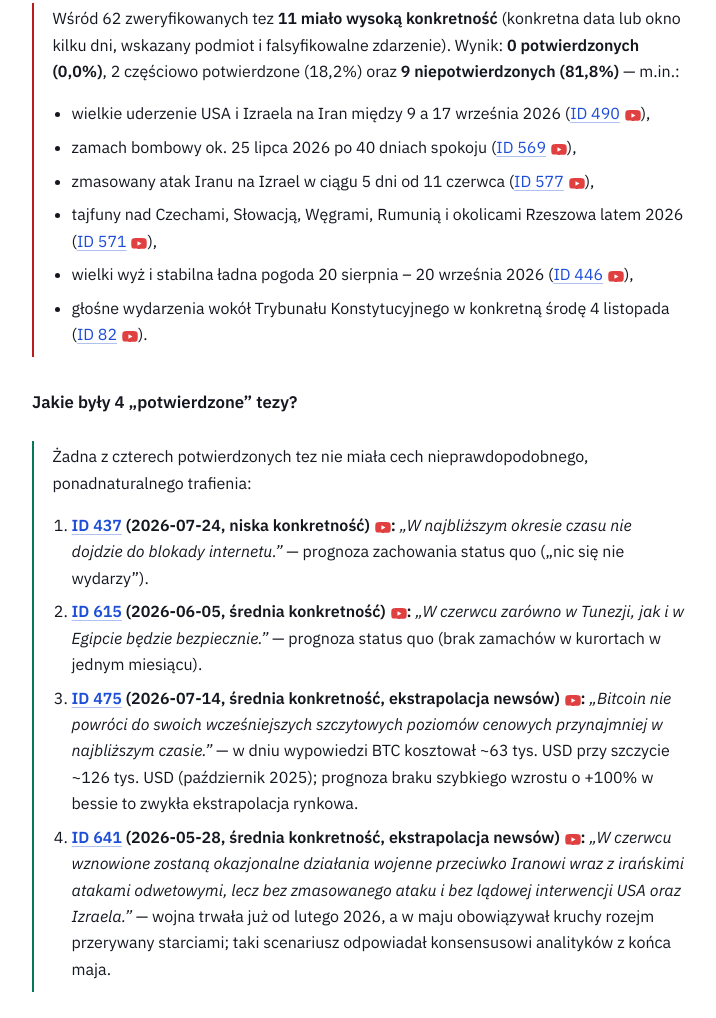
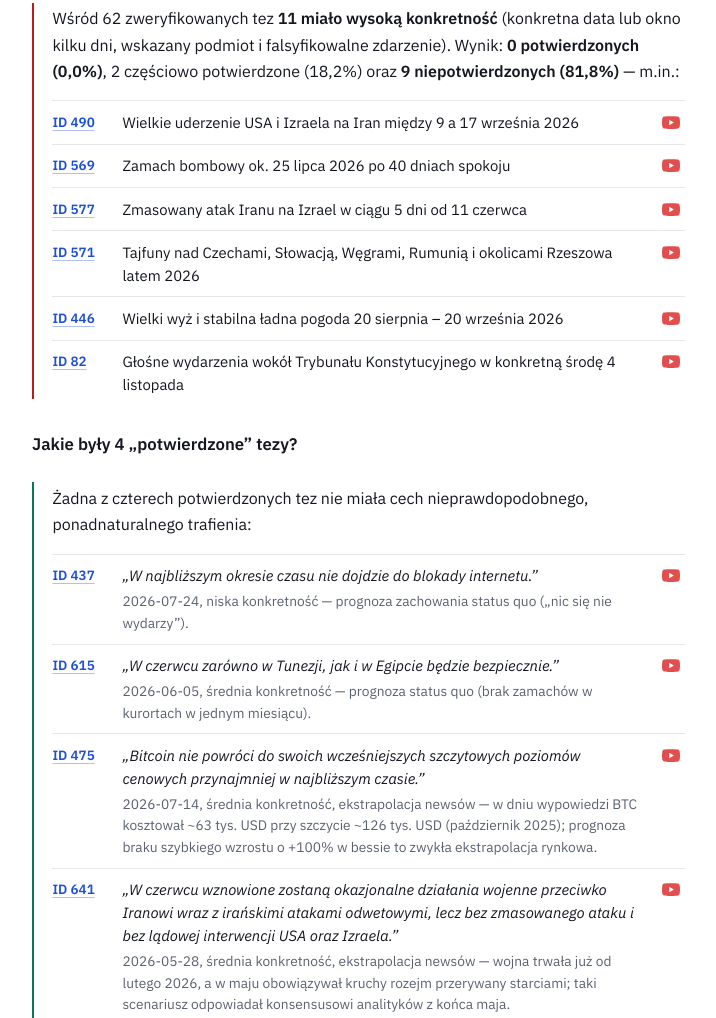
Before and after one commit to rafik777/jackowski, a plain HTML site: page index.html in a window 1280 px wide. Shown: the part 1452-2470 px from the top of the page, without its empty margins (313-1029 px from the left). Drawn offline with Linux system fonts and the light colour scheme.

Commit message:
Align claim IDs and YouTube icons in clean 3-column reference lists

```diff
--- a/index.html
+++ b/index.html
@@ -471,15 +471,13 @@
     .yt-inline {
       display: inline-flex;
       align-items: center;
-      gap: 0.3rem;
-      margin-left: 0.3rem;
+      gap: 0.35rem;
       color: var(--ink);
       font-size: 0.83rem;
       font-weight: 500;
       text-decoration: none;
-      vertical-align: -2px;
       white-space: nowrap;
-      opacity: 0.88;
+      opacity: 0.85;
       transition: opacity 0.12s ease;
     }
     .yt-inline:hover {
@@ -488,9 +486,68 @@
       text-decoration: underline;
     }
     .yt-inline svg {
-      width: 16px;
-      height: 11px;
+      width: 17px;
+      height: 12px;
+      display: block;
       flex-shrink: 0;
+      fill: #dc2626;
+    }
+
+    /* Structured claim reference list (ID | Content | YT icon) */
+    .note ul.ref-list,
+    .note ol.ref-list {
+      list-style: none;
+      margin: 0.85rem 0 0;
+      padding: 0;
+      border-top: 1px solid var(--rule);
+    }
+    .note .ref-item {
+      display: grid;
+      grid-template-columns: 58px minmax(0, 1fr) 26px;
+      gap: 0.75rem;
+      align-items: start;
+      padding: 0.6rem 0;
+      margin: 0;
+      border-bottom: 1px solid var(--rule);
+      font-size: 0.93rem;
+    }
+    .note .ref-item:last-child {
+      border-bottom: none;
+      padding-bottom: 0;
+    }
+    .ref-id {
+      font-size: 0.84rem;
+      font-weight: 600;
+      white-space: nowrap;
+      line-height: 1.65;
+    }
+    .ref-text {
+      min-width: 0;
+      line-height: 1.55;
+    }
+    .ref-meta {
+      display: block;
+      margin-top: 0.25rem;
+      font-size: 0.86rem;
+      color: var(--muted);
+    }
+    .ref-yt {
+      display: inline-flex;
+      align-items: center;
+      justify-content: center;
+      height: 1.55em;
+      width: 24px;
+      opacity: 0.82;
+      transition: opacity 0.12s ease, transform 0.12s ease;
+    }
+    .ref-yt:hover {
+      opacity: 1;
+      transform: scale(1.08);
+    }
+    .ref-yt svg {
+      width: 18px;
+      height: 13px;
+      display: block;
       fill: #dc2626;
     }
 
@@ -569,6 +626,7 @@
     .claim-meta-line {
       display: flex;
       flex-wrap: wrap;
+      align-items: center;
       gap: 0.5rem 1.5rem;
       font-size: 0.83rem;
       color: var(--muted);
@@ -774,24 +832,76 @@
           <p>
             Wśród 62 zweryfikowanych tez <strong>11 miało wysoką konkretność</strong> (konkretna data lub okno kilku dni, wskazany podmiot i falsyfikowalne zdarzenie). Wynik: <strong>0 potwierdzonych (0,0%)</strong>, 2 częściowo potwierdzone (18,2%) oraz <strong>9 niepotwierdzonych (81,8%)</strong> — m.in.:
           </p>
-          <ul>
-            <li>wielkie uderzenie USA i Izraela na Iran między 9 a 17 września 2026 (<a href="#teza-490" data-jump-id="490" title="Przejdź do pełnej weryfikacji ID 490">ID 490</a><a class="yt-inline" href="https://www.youtube.com/watch?v=7E80CLFU0ck&amp;t=644s" target="_blank" rel="noopener" title="Otwórz fragment wypowiedzi na YouTube (10:44)" aria-label="YouTube: ID 490 (10:44)"><svg viewBox="0 0 24 17" aria-hidden="true"><path d="M23.5 2.7A3 3 0 0 0 21.4.6C19.5 0 12 0 12 0S4.5 0 2.6.6A3 3 0 0 0 .5 2.7 31.4 31.4 0 0 0 0 8.5a31.4 31.4 0 0 0 .5 5.8 3 3 0 0 0 2.1 2.1C4.5 17 12 17 12 17s7.5 0 9.4-.6a3 3 0 0 0 2.1-2.1 31.4 31.4 0 0 0 .5-5.8 31.4 31.4 0 0 0-.5-5.8zM9.6 12.1V4.9l6.3 3.6-6.3 3.6z"/></svg></a>),</li>
-            <li>zamach bombowy ok. 25 lipca 2026 po 40 dniach spokoju (<a href="#teza-569" data-jump-id="569" title="Przejdź do pełnej weryfikacji ID 569">ID 569</a><a class="yt-inline" href="https://www.youtube.com/watch?v=tGpD3o47OOg&amp;t=2147s" target="_blank" rel="noopener" title="Otwórz fragment wypowiedzi na YouTube (35:47)" aria-label="YouTube: ID 569 (35:47)"><svg viewBox="0 0 24 17" aria-hidden="true"><path d="M23.5 2.7A3 3 0 0 0 21.4.6C19.5 0 12 0 12 0S4.5 0 2.6.6A3 3 0 0 0 .5 2.7 31.4 31.4 0 0 0 0 8.5a31.4 31.4 0 0 0 .5 5.8 3 3 0 0 0 2.1 2.1C4.5 17 12 17 12 17s7.5 0 9.4-.6a3 3 0 0 0 2.1-2.1 31.4 31.4 0 0 0 .5-5.8 31.4 31.4 0 0 0-.5-5.8zM9.6 12.1V4.9l6.3 3.6-6.3 3.6z"/></svg></a>),</li>
-            <li>zmasowany atak Iranu na Izrael w ciągu 5 dni od 11 czerwca (<a href="#teza-577" data-jump-id="577" title="Przejdź do pełnej weryfikacji ID 577">ID 577</a><a class="yt-inline" href="https://www.youtube.com/watch?v=MfWBe1hNCS4&amp;t=816s" target="_blank" rel="noopener" title="Otwórz fragment wypowiedzi na YouTube (13:36)" aria-label="YouTube: ID 577 (13:36)"><svg viewBox="0 0 24 17" aria-hidden="true"><path d="M23.5 2.7A3 3 0 0 0 21.4.6C19.5 0 12 0 12 0S4.5 0 2.6.6A3 3 0 0 0 .5 2.7 31.4 31.4 0 0 0 0 8.5a31.4 31.4 0 0 0 .5 5.8 3 3 0 0 0 2.1 2.1C4.5 17 12 17 12 17s7.5 0 9.4-.6a3 3 0 0 0 2.1-2.1 31.4 31.4 0 0 0 .5-5.8 31.4 31.4 0 0 0-.5-5.8zM9.6 12.1V4.9l6.3 3.6-6.3 3.6z"/></svg></a>),</li>
-            <li>tajfuny nad Czechami, Słowacją, Węgrami, Rumunią i okolicami Rzeszowa latem 2026 (<a href="#teza-571" data-jump-id="571" title="Przejdź do pełnej weryfikacji ID 571">ID 571</a><a class="yt-inline" href="https://www.youtube.com/watch?v=tGpD3o47OOg&amp;t=2628s" target="_blank" rel="noopener" title="Otwórz fragment wypowiedzi na YouTube (43:48)" aria-label="YouTube: ID 571 (43:48)"><svg viewBox="0 0 24 17" aria-hidden="true"><path d="M23.5 2.7A3 3 0 0 0 21.4.6C19.5 0 12 0 12 0S4.5 0 2.6.6A3 3 0 0 0 .5 2.7 31.4 31.4 0 0 0 0 8.5a31.4 31.4 0 0 0 .5 5.8 3 3 0 0 0 2.1 2.1C4.5 17 12 17 12 17s7.5 0 9.4-.6a3 3 0 0 0 2.1-2.1 31.4 31.4 0 0 0 .5-5.8 31.4 31.4 0 0 0-.5-5.8zM9.6 12.1V4.9l6.3 3.6-6.3 3.6z"/></svg></a>),</li>
-            <li>wielki wyż i stabilna ładna pogoda 20 sierpnia – 20 września 2026 (<a href="#teza-446" data-jump-id="446" title="Przejdź do pełnej weryfikacji ID 446">ID 446</a><a class="yt-inline" href="https://www.youtube.com/watch?v=KAjxr-4NQQQ&amp;t=427s" target="_blank" rel="noopener" title="Otwórz fragment wypowiedzi na YouTube (07:07)" aria-label="YouTube: ID 446 (07:07)"><svg viewBox="0 0 24 17" aria-hidden="true"><path d="M23.5 2.7A3 3 0 0 0 21.4.6C19.5 0 12 0 12 0S4.5 0 2.6.6A3 3 0 0 0 .5 2.7 31.4 31.4 0 0 0 0 8.5a31.4 31.4 0 0 0 .5 5.8 3 3 0 0 0 2.1 2.1C4.5 17 12 17 12 17s7.5 0 9.4-.6a3 3 0 0 0 2.1-2.1 31.4 31.4 0 0 0 .5-5.8 31.4 31.4 0 0 0-.5-5.8zM9.6 12.1V4.9l6.3 3.6-6.3 3.6z"/></svg></a>),</li>
-            <li>głośne wydarzenia wokół Trybunału Konstytucyjnego w konkretną środę 4 listopada (<a href="#teza-82" data-jump-id="82" title="Przejdź do pełnej weryfikacji ID 82">ID 82</a><a class="yt-inline" href="https://www.youtube.com/watch?v=j2i9My1JEeg&amp;t=790s" target="_blank" rel="noopener" title="Otwórz fragment wypowiedzi na YouTube (13:10)" aria-label="YouTube: ID 82 (13:10)"><svg viewBox="0 0 24 17" aria-hidden="true"><path d="M23.5 2.7A3 3 0 0 0 21.4.6C19.5 0 12 0 12 0S4.5 0 2.6.6A3 3 0 0 0 .5 2.7 31.4 31.4 0 0 0 0 8.5a31.4 31.4 0 0 0 .5 5.8 3 3 0 0 0 2.1 2.1C4.5 17 12 17 12 17s7.5 0 9.4-.6a3 3 0 0 0 2.1-2.1 31.4 31.4 0 0 0 .5-5.8 31.4 31.4 0 0 0-.5-5.8zM9.6 12.1V4.9l6.3 3.6-6.3 3.6z"/></svg></a>).</li>
+          <ul class="ref-list">
+            <li class="ref-item">
+              <a class="ref-id" href="#teza-490" data-jump-id="490" title="Przejdź do pełnej weryfikacji ID 490">ID 490</a>
+              <div class="ref-text">Wielkie uderzenie USA i Izraela na Iran między 9 a 17 września 2026</div>
+              <a class="ref-yt" href="https://www.youtube.com/watch?v=7E80CLFU0ck&amp;t=644s" target="_blank" rel="noopener" title="Fragment na YouTube (10:44)" aria-label="YouTube: ID 490 (10:44)"><svg viewBox="0 0 24 17" aria-hidden="true"><path d="M23.5 2.7A3 3 0 0 0 21.4.6C19.5 0 12 0 12 0S4.5 0 2.6.6A3 3 0 0 0 .5 2.7 31.4 31.4 0 0 0 0 8.5a31.4 31.4 0 0 0 .5 5.8 3 3 0 0 0 2.1 2.1C4.5 17 12 17 12 17s7.5 0 9.4-.6a3 3 0 0 0 2.1-2.1 31.4 31.4 0 0 0 .5-5.8 31.4 31.4 0 0 0-.5-5.8zM9.6 12.1V4.9l6.3 3.6-6.3 3.6z"/></svg></a>
+            </li>
+            <li class="ref-item">
+              <a class="ref-id" href="#teza-569" data-jump-id="569" title="Przejdź do pełnej weryfikacji ID 569">ID 569</a>
+              <div class="ref-text">Zamach bombowy ok. 25 lipca 2026 po 40 dniach spokoju</div>
+              <a class="ref-yt" href="https://www.youtube.com/watch?v=tGpD3o47OOg&amp;t=2147s" target="_blank" rel="noopener" title="Fragment na YouTube (35:47)" aria-label="YouTube: ID 569 (35:47)"><svg viewBox="0 0 24 17" aria-hidden="true"><path d="M23.5 2.7A3 3 0 0 0 21.4.6C19.5 0 12 0 12 0S4.5 0 2.6.6A3 3 0 0 0 .5 2.7 31.4 31.4 0 0 0 0 8.5a31.4 31.4 0 0 0 .5 5.8 3 3 0 0 0 2.1 2.1C4.5 17 12 17 12 17s7.5 0 9.4-.6a3 3 0 0 0 2.1-2.1 31.4 31.4 0 0 0 .5-5.8 31.4 31.4 0 0 0-.5-5.8zM9.6 12.1V4.9l6.3 3.6-6.3 3.6z"/></svg></a>
+            </li>
+            <li class="ref-item">
+              <a class="ref-id" href="#teza-577" data-jump-id="577" title="Przejdź do pełnej weryfikacji ID 577">ID 577</a>
+              <div class="ref-text">Zmasowany atak Iranu na Izrael w ciągu 5 dni od 11 czerwca</div>
+              <a class="ref-yt" href="https://www.youtube.com/watch?v=MfWBe1hNCS4&amp;t=816s" target="_blank" rel="noopener" title="Fragment na YouTube (13:36)" aria-label="YouTube: ID 577 (13:36)"><svg viewBox="0 0 24 17" aria-hidden="true"><path d="M23.5 2.7A3 3 0 0 0 21.4.6C19.5 0 12 0 12 0S4.5 0 2.6.6A3 3 0 0 0 .5 2.7 31.4 31.4 0 0 0 0 8.5a31.4 31.4 0 0 0 .5 5.8 3 3 0 0 0 2.1 2.1C4.5 17 12 17 12 17s7.5 0 9.4-.6a3 3 0 0 0 2.1-2.1 31.4 31.4 0 0 0 .5-5.8 31.4 31.4 0 0 0-.5-5.8zM9.6 12.1V4.9l6.3 3.6-6.3 3.6z"/></svg></a>
+            </li>
+            <li class="ref-item">
+              <a class="ref-id" href="#teza-571" data-jump-id="571" title="Przejdź do pełnej weryfikacji ID 571">ID 571</a>
+              <div class="ref-text">Tajfuny nad Czechami, Słowacją, Węgrami, Rumunią i okolicami Rzeszowa latem 2026</div>
+              <a class="ref-yt" href="https://www.youtube.com/watch?v=tGpD3o47OOg&amp;t=2628s" target="_blank" rel="noopener" title="Fragment na YouTube (43:48)" aria-label="YouTube: ID 571 (43:48)"><svg viewBox="0 0 24 17" aria-hidden="true"><path d="M23.5 2.7A3 3 0 0 0 21.4.6C19.5 0 12 0 12 0S4.5 0 2.6.6A3 3 0 0 0 .5 2.7 31.4 31.4 0 0 0 0 8.5a31.4 31.4 0 0 0 .5 5.8 3 3 0 0 0 2.1 2.1C4.5 17 12 17 12 17s7.5 0 9.4-.6a3 3 0 0 0 2.1-2.1 31.4 31.4 0 0 0 .5-5.8 31.4 31.4 0 0 0-.5-5.8zM9.6 12.1V4.9l6.3 3.6-6.3 3.6z"/></svg></a>
+            </li>
+            <li class="ref-item">
+              <a class="ref-id" href="#teza-446" data-jump-id="446" title="Przejdź do pełnej weryfikacji ID 446">ID 446</a>
+              <div class="ref-text">Wielki wyż i stabilna ładna pogoda 20 sierpnia – 20 września 2026</div>
+              <a class="ref-yt" href="https://www.youtube.com/watch?v=KAjxr-4NQQQ&amp;t=427s" target="_blank" rel="noopener" title="Fragment na YouTube (07:07)" aria-label="YouTube: ID 446 (07:07)"><svg viewBox="0 0 24 17" aria-hidden="true"><path d="M23.5 2.7A3 3 0 0 0 21.4.6C19.5 0 12 0 12 0S4.5 0 2.6.6A3 3 0 0 0 .5 2.7 31.4 31.4 0 0 0 0 8.5a31.4 31.4 0 0 0 .5 5.8 3 3 0 0 0 2.1 2.1C4.5 17 12 17 12 17s7.5 0 9.4-.6a3 3 0 0 0 2.1-2.1 31.4 31.4 0 0 0 .5-5.8 31.4 31.4 0 0 0-.5-5.8zM9.6 12.1V4.9l6.3 3.6-6.3 3.6z"/></svg></a>
+            </li>
+            <li class="ref-item">
+              <a class="ref-id" href="#teza-82" data-jump-id="82" title="Przejdź do pełnej weryfikacji ID 82">ID 82</a>
+              <div class="ref-text">Głośne wydarzenia wokół Trybunału Konstytucyjnego w konkretną środę 4 listopada</div>
+              <a class="ref-yt" href="https://www.youtube.com/watch?v=j2i9My1JEeg&amp;t=790s" target="_blank" rel="noopener" title="Fragment na YouTube (13:10)" aria-label="YouTube: ID 82 (13:10)"><svg viewBox="0 0 24 17" aria-hidden="true"><path d="M23.5 2.7A3 3 0 0 0 21.4.6C19.5 0 12 0 12 0S4.5 0 2.6.6A3 3 0 0 0 .5 2.7 31.4 31.4 0 0 0 0 8.5a31.4 31.4 0 0 0 .5 5.8 3 3 0 0 0 2.1 2.1C4.5 17 12 17 12 17s7.5 0 9.4-.6a3 3 0 0 0 2.1-2.1 31.4 31.4 0 0 0 .5-5.8 31.4 31.4 0 0 0-.5-5.8zM9.6 12.1V4.9l6.3 3.6-6.3 3.6z"/></svg></a>
+            </li>
           </ul>
         </div>
 
         <h3>Jakie były 4 „potwierdzone” tezy?</h3>
         <div class="note green">
           <p>Żadna z czterech potwierdzonych tez nie miała cech nieprawdopodobnego, ponadnaturalnego trafienia:</p>
-          <ol>
-            <li><strong><a href="#teza-437" data-jump-id="437" title="Przejdź do pełnej weryfikacji ID 437">ID 437</a> (2026-07-24, niska konkretność)<a class="yt-inline" href="https://www.youtube.com/watch?v=AFIp-0ytSoU&amp;t=1152s" target="_blank" rel="noopener" title="Otwórz fragment wypowiedzi na YouTube (19:12)" aria-label="YouTube: ID 437 (19:12)"><svg viewBox="0 0 24 17" aria-hidden="true"><path d="M23.5 2.7A3 3 0 0 0 21.4.6C19.5 0 12 0 12 0S4.5 0 2.6.6A3 3 0 0 0 .5 2.7 31.4 31.4 0 0 0 0 8.5a31.4 31.4 0 0 0 .5 5.8 3 3 0 0 0 2.1 2.1C4.5 17 12 17 12 17s7.5 0 9.4-.6a3 3 0 0 0 2.1-2.1 31.4 31.4 0 0 0 .5-5.8 31.4 31.4 0 0 0-.5-5.8zM9.6 12.1V4.9l6.3 3.6-6.3 3.6z"/></svg></a>:</strong> <em>„W najbliższym okresie czasu nie dojdzie do blokady internetu.”</em> — prognoza zachowania status quo („nic się nie wydarzy”).</li>
-            <li><strong><a href="#teza-615" data-jump-id="615" title="Przejdź do pełnej weryfikacji ID 615">ID 615</a> (2026-06-05, średnia konkretność)<a class="yt-inline" href="https://www.youtube.com/watch?v=mPsEI1f5BzQ&amp;t=2791s" target="_blank" rel="noopener" title="Otwórz fragment wypowiedzi na YouTube (46:31)" aria-label="YouTube: ID 615 (46:31)"><svg viewBox="0 0 24 17" aria-hidden="true"><path d="M23.5 2.7A3 3 0 0 0 21.4.6C19.5 0 12 0 12 0S4.5 0 2.6.6A3 3 0 0 0 .5 2.7 31.4 31.4 0 0 0 0 8.5a31.4 31.4 0 0 0 .5 5.8 3 3 0 0 0 2.1 2.1C4.5 17 12 17 12 17s7.5 0 9.4-.6a3 3 0 0 0 2.1-2.1 31.4 31.4 0 0 0 .5-5.8 31.4 31.4 0 0 0-.5-5.8zM9.6 12.1V4.9l6.3 3.6-6.3 3.6z"/></svg></a>:</strong> <em>„W czerwcu zarówno w Tunezji, jak i w Egipcie będzie bezpiecznie.”</em> — prognoza status quo (brak zamachów w kurortach w jednym miesiącu).</li>
-            <li><strong><a href="#teza-475" data-jump-id="475" title="Przejdź do pełnej weryfikacji ID 475">ID 475</a> (2026-07-14, średnia konkretność, ekstrapolacja newsów)<a class="yt-inline" href="https://www.youtube.com/watch?v=IZcb6EzO2ZI&amp;t=249s" target="_blank" rel="noopener" title="Otwórz fragment wypowiedzi na YouTube (04:09)" aria-label="YouTube: ID 475 (04:09)"><svg viewBox="0 0 24 17" aria-hidden="true"><path d="M23.5 2.7A3 3 0 0 0 21.4.6C19.5 0 12 0 12 0S4.5 0 2.6.6A3 3 0 0 0 .5 2.7 31.4 31.4 0 0 0 0 8.5a31.4 31.4 0 0 0 .5 5.8 3 3 0 0 0 2.1 2.1C4.5 17 12 17 12 17s7.5 0 9.4-.6a3 3 0 0 0 2.1-2.1 31.4 31.4 0 0 0 .5-5.8 31.4 31.4 0 0 0-.5-5.8zM9.6 12.1V4.9l6.3 3.6-6.3 3.6z"/></svg></a>:</strong> <em>„Bitcoin nie powróci do swoich wcześniejszych szczytowych poziomów cenowych przynajmniej w najbliższym czasie.”</em> — w dniu wypowiedzi BTC kosztował ~63 tys. USD przy szczycie ~126 tys. USD (październik 2025); prognoza braku szybkiego wzrostu o +100% w bessie to zwykła ekstrapolacja rynkowa.</li>
-            <li><strong><a href="#teza-641" data-jump-id="641" title="Przejdź do pełnej weryfikacji ID 641">ID 641</a> (2026-05-28, średnia konkretność, ekstrapolacja newsów)<a class="yt-inline" href="https://www.youtube.com/watch?v=PEDdNzu6thM&amp;t=1593s" target="_blank" rel="noopener" title="Otwórz fragment wypowiedzi na YouTube (26:33)" aria-label="YouTube: ID 641 (26:33)"><svg viewBox="0 0 24 17" aria-hidden="true"><path d="M23.5 2.7A3 3 0 0 0 21.4.6C19.5 0 12 0 12 0S4.5 0 2.6.6A3 3 0 0 0 .5 2.7 31.4 31.4 0 0 0 0 8.5a31.4 31.4 0 0 0 .5 5.8 3 3 0 0 0 2.1 2.1C4.5 17 12 17 12 17s7.5 0 9.4-.6a3 3 0 0 0 2.1-2.1 31.4 31.4 0 0 0 .5-5.8 31.4 31.4 0 0 0-.5-5.8zM9.6 12.1V4.9l6.3 3.6-6.3 3.6z"/></svg></a>:</strong> <em>„W czerwcu wznowione zostaną okazjonalne działania wojenne przeciwko Iranowi wraz z irańskimi atakami odwetowymi, lecz bez zmasowanego ataku i bez lądowej interwencji USA oraz Izraela.”</em> — wojna trwała już od lutego 2026, a w maju obowiązywał kruchy rozejm przerywany starciami; taki scenariusz odpowiadał konsensusowi analityków z końca maja.</li>
+          <ol class="ref-list">
+            <li class="ref-item">
+              <a class="ref-id" href="#teza-437" data-jump-id="437" title="Przejdź do pełnej weryfikacji ID 437">ID 437</a>
+              <div class="ref-text">
+                <em>„W najbliższym okresie czasu nie dojdzie do blokady internetu.”</em>
+                <span class="ref-meta">2026-07-24, niska konkretność — prognoza zachowania status quo („nic się nie wydarzy”).</span>
+              </div>
+              <a class="ref-yt" href="https://www.youtube.com/watch?v=AFIp-0ytSoU&amp;t=1152s" target="_blank" rel="noopener" title="Fragment na YouTube (19:12)" aria-label="YouTube: ID 437 (19:12)"><svg viewBox="0 0 24 17" aria-hidden="true"><path d="M23.5 2.7A3 3 0 0 0 21.4.6C19.5 0 12 0 12 0S4.5 0 2.6.6A3 3 0 0 0 .5 2.7 31.4 31.4 0 0 0 0 8.5a31.4 31.4 0 0 0 .5 5.8 3 3 0 0 0 2.1 2.1C4.5 17 12 17 12 17s7.5 0 9.4-.6a3 3 0 0 0 2.1-2.1 31.4 31.4 0 0 0 .5-5.8 31.4 31.4 0 0 0-.5-5.8zM9.6 12.1V4.9l6.3 3.6-6.3 3.6z"/></svg></a>
+            </li>
+            <li class="ref-item">
+              <a class="ref-id" href="#teza-615" data-jump-id="615" title="Przejdź do pełnej weryfikacji ID 615">ID 615</a>
+              <div class="ref-text">
+                <em>„W czerwcu zarówno w Tunezji, jak i w Egipcie będzie bezpiecznie.”</em>
+                <span class="ref-meta">2026-06-05, średnia konkretność — prognoza status quo (brak zamachów w kurortach w jednym miesiącu).</span>
+              </div>
+              <a class="ref-yt" href="https://www.youtube.com/watch?v=mPsEI1f5BzQ&amp;t=2791s" target="_blank" rel="noopener" title="Fragment na YouTube (46:31)" aria-label="YouTube: ID 615 (46:31)"><svg viewBox="0 0 24 17" aria-hidden="true"><path d="M23.5 2.7A3 3 0 0 0 21.4.6C19.5 0 12 0 12 0S4.5 0 2.6.6A3 3 0 0 0 .5 2.7 31.4 31.4 0 0 0 0 8.5a31.4 31.4 0 0 0 .5 5.8 3 3 0 0 0 2.1 2.1C4.5 17 12 17 12 17s7.5 0 9.4-.6a3 3 0 0 0 2.1-2.1 31.4 31.4 0 0 0 .5-5.8 31.4 31.4 0 0 0-.5-5.8zM9.6 12.1V4.9l6.3 3.6-6.3 3.6z"/></svg></a>
+            </li>
+            <li class="ref-item">
+              <a class="ref-id" href="#teza-475" data-jump-id="475" title="Przejdź do pełnej weryfikacji ID 475">ID 475</a>
+              <div class="ref-text">
+                <em>„Bitcoin nie powróci do swoich wcześniejszych szczytowych poziomów cenowych przynajmniej w najbliższym czasie.”</em>
+                <span class="ref-meta">2026-07-14, średnia konkretność, ekstrapolacja newsów — w dniu wypowiedzi BTC kosztował ~63 tys. USD przy szczycie ~126 tys. USD (październik 2025); prognoza braku szybkiego wzrostu o +100% w bessie to zwykła ekstrapolacja rynkowa.</span>
+              </div>
+              <a class="ref-yt" href="https://www.youtube.com/watch?v=IZcb6EzO2ZI&amp;t=249s" target="_blank" rel="noopener" title="Fragment na YouTube (04:09)" aria-label="YouTube: ID 475 (04:09)"><svg viewBox="0 0 24 17" aria-hidden="true"><path d="M23.5 2.7A3 3 0 0 0 21.4.6C19.5 0 12 0 12 0S4.5 0 2.6.6A3 3 0 0 0 .5 2.7 31.4 31.4 0 0 0 0 8.5a31.4 31.4 0 0 0 .5 5.8 3 3 0 0 0 2.1 2.1C4.5 17 12 17 12 17s7.5 0 9.4-.6a3 3 0 0 0 2.1-2.1 31.4 31.4 0 0 0 .5-5.8 31.4 31.4 0 0 0-.5-5.8zM9.6 12.1V4.9l6.3 3.6-6.3 3.6z"/></svg></a>
+            </li>
+            <li class="ref-item">
+              <a class="ref-id" href="#teza-641" data-jump-id="641" title="Przejdź do pełnej weryfikacji ID 641">ID 641</a>
+              <div class="ref-text">
+                <em>„W czerwcu wznowione zostaną okazjonalne działania wojenne przeciwko Iranowi wraz z irańskimi atakami odwetowymi, lecz bez zmasowanego ataku i bez lądowej interwencji USA oraz Izraela.”</em>
+                <span class="ref-meta">2026-05-28, średnia konkretność, ekstrapolacja newsów — wojna trwała już od lutego 2026, a w maju obowiązywał kruchy rozejm przerywany starciami; taki scenariusz odpowiadał konsensusowi analityków z końca maja.</span>
+              </div>
+              <a class="ref-yt" href="https://www.youtube.com/watch?v=PEDdNzu6thM&amp;t=1593s" target="_blank" rel="noopener" title="Fragment na YouTube (26:33)" aria-label="YouTube: ID 641 (26:33)"><svg viewBox="0 0 24 17" aria-hidden="true"><path d="M23.5 2.7A3 3 0 0 0 21.4.6C19.5 0 12 0 12 0S4.5 0 2.6.6A3 3 0 0 0 .5 2.7 31.4 31.4 0 0 0 0 8.5a31.4 31.4 0 0 0 .5 5.8 3 3 0 0 0 2.1 2.1C4.5 17 12 17 12 17s7.5 0 9.4-.6a3 3 0 0 0 2.1-2.1 31.4 31.4 0 0 0 .5-5.8 31.4 31.4 0 0 0-.5-5.8zM9.6 12.1V4.9l6.3 3.6-6.3 3.6z"/></svg></a>
+            </li>
           </ol>
         </div>
       </section>
```
